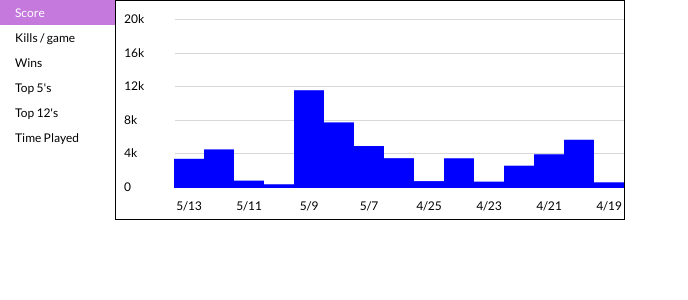
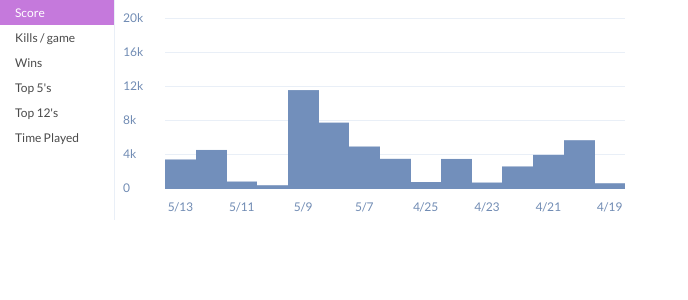
Before and after one commit to ettubrutesbro/lilgraf, a React (Create React App) app: page / in a window 1280 px wide. Shown: the top 300 px of the page, without its empty margins (0-688 px from the left). Built offline with nearby package versions, Linux system fonts and the light colour scheme.

Commit message:
colors match mock now

```diff
--- a/src/App.css
+++ b/src/App.css
@@ -4,12 +4,17 @@
   display: inline-flex;
   font-size: 12px;
   font-weight: 400px;
+  color: #4A4A4A;
+}
+
+.trends * {
+  box-sizing: border-box;
 }
 
 .trends .picker{
   width: 115px;
   box-sizing: border-box;
-
+  border-right: 1px solid #e9eff7;
   /*border: 1px black solid;*/
 }
 
@@ -17,9 +22,13 @@
     padding: 5px 15px;
     box-sizing: border-box;
     width: 100%;
+    cursor: pointer;
   }
+    .trends .picker .stat:hover{
+      background: #d3edff;
+    }
 
-  .trends .picker .selected{
+  .trends .picker .selected, .trends .picker .selected:hover{
     background: #c579dc;
     color: white;
   }
@@ -27,12 +36,13 @@
 .trends .graph{
   position: relative;
   width: 510px;
-  border: 1px black solid;
+  /*border: 1px black solid;*/
   box-sizing: border-box;
   height: 220px;
   display: flex;
   align-items: center;
   padding: 10px 0 25px 0;
+  color: #718cb4;
 }
 
   .trends .graph .yTicks{
@@ -48,10 +58,10 @@
       position: absolute;
       right: 0;
       transform: translateY(8px);
-        /*this is based on 12px font size*/
-      width: 449px;
+        /*this is based on 12px font size + border size offset*/
+      width: 460px;
       height: 1px;
-      border-top: 1px solid #d7d7d7;
+      border-top: 1px solid #e9eff7;
     }
 
   .trends .graph .dates{
@@ -86,4 +96,5 @@
       .trends .graph .barsDates .bars .bar{
         transform-origin: 50% 100%;
         transition: transform .2s;
+        background-color: #728fbb;
       }
--- a/src/App.js
+++ b/src/App.js
@@ -1,6 +1,6 @@
 import React, { Component } from 'react';
 import moment from 'moment'
-import './App.css'; //i recommend CSS modules; this vanilla version could create conflicts
+import './App.css'; //i dont know how to use styled-components yet so i did vanilla css, sorry
 
 const data = require('./dataset.json')
 const statsToUse = [
@@ -101,7 +101,6 @@ class TrendGraph extends Component {
                     //animation based height?
                     height: '100%',
                     transform: `scaleY(${((shownData[i]-rangeBottom) / (rangeTop - rangeBottom))})`,
-                    backgroundColor: 'blue'
                   }}
                 />
               })}
```
